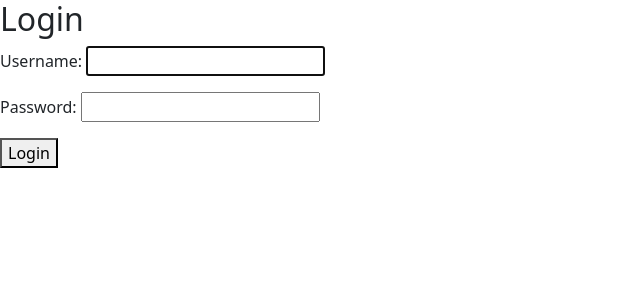
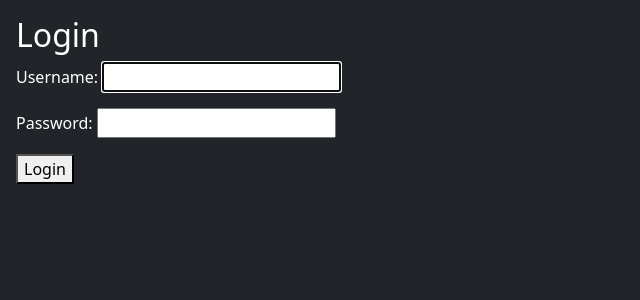
Before and after one commit to waterfallinc/waterfall, a Django app: page /accounts/login/ in a window 1280 px wide. Shown: the top 300 px of the page, without its empty margins (0-640 px from the left). Run offline with Django 3.2, Linux system fonts and the light colour scheme.

Commit message:
changed background

```diff
--- a/templates/base.html
+++ b/templates/base.html
@@ -6,7 +6,7 @@
     <title>{% block title %}{% endblock %}</title>
     <link href="https://cdn.jsdelivr.net/npm/bootstrap@5.3.0-alpha1/dist/css/bootstrap.min.css" rel="stylesheet" integrity="sha384-GLhlTQ8iRABdZLl6O3oVMWSktQOp6b7In1Zl3/Jr59b6EGGoI1aFkw7cmDA6j6gD" crossorigin="anonymous">
 </head>
-<body>
+<body class="p-3 mb-2 bg-dark text-white">
     {% block content %}{% endblock %}
     <script src="https://cdn.jsdelivr.net/npm/bootstrap@5.3.0-alpha1/dist/js/bootstrap.bundle.min.js" integrity="sha384-w76AqPfDkMBDXo30jS1Sgez6pr3x5MlQ1ZAGC+nuZB+EYdgRZgiwxhTBTkF7CXvN" crossorigin="anonymous"></script>
 </body>
```
